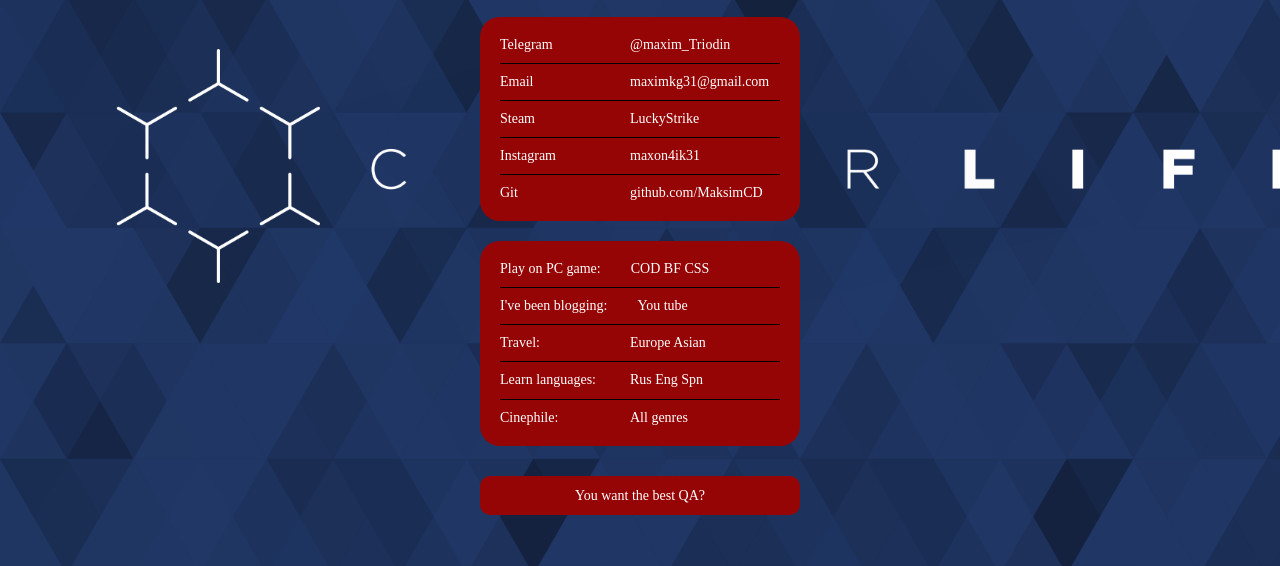
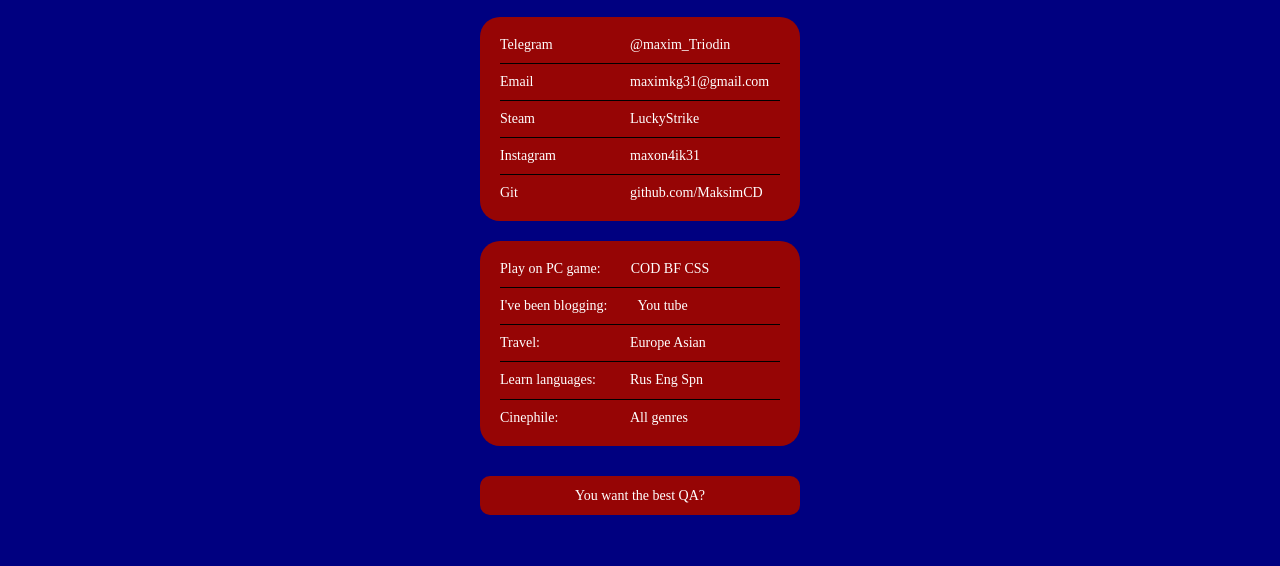
Before and after one commit to MaksimCD/MaksimCD.github.io, a plain HTML site: page index.html in a window 1280 px wide. Shown: the part 234-800 px from the top of the page. Drawn offline with Linux system fonts and the light colour scheme.

Commit message:
Update ios.css

```diff
--- a/ios.css
+++ b/ios.css
@@ -1,6 +1,6 @@
 body {
   font-family: "Sans-serif";
-  background-image: url("MaksimCD.github.io/background.jpg.png") ;
+  background-color: #000080 ;
   height: 100vh;
   background-repeat: no-repeat;
   background-size: cover;
```
